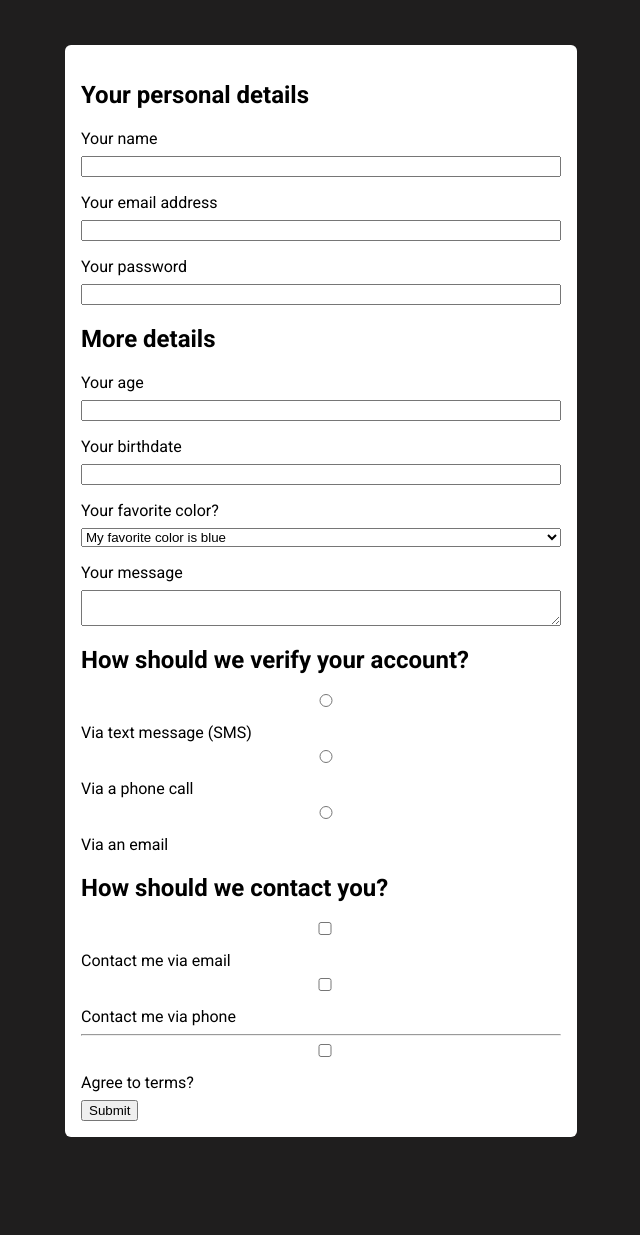
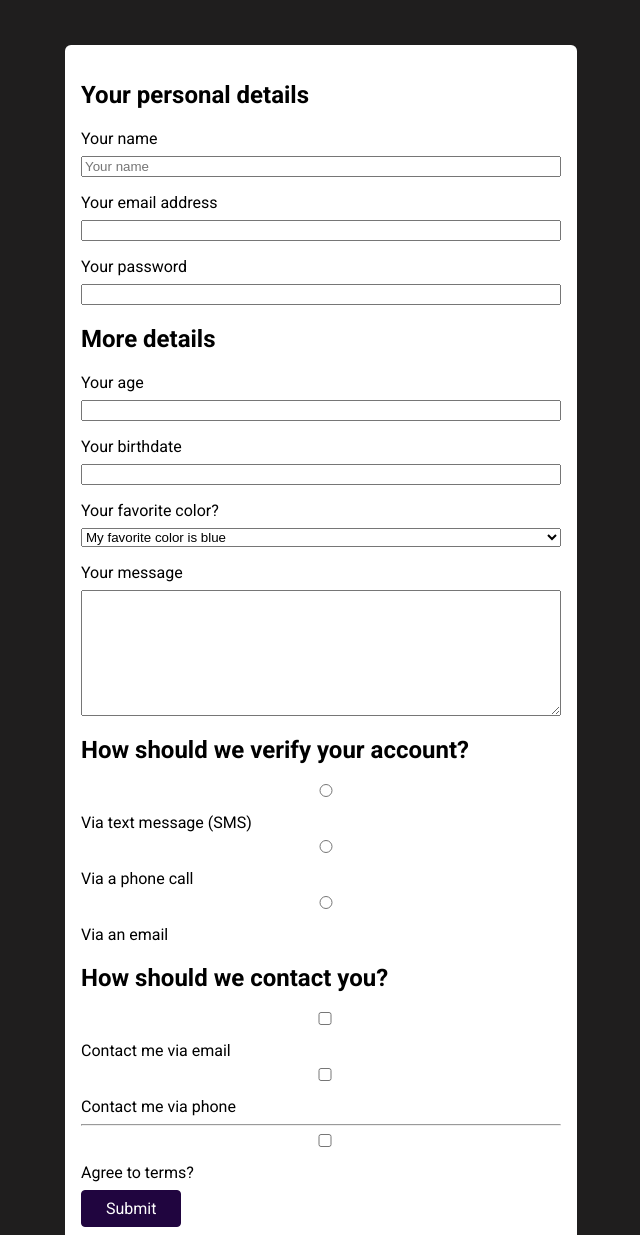
Before and after one commit to NicolasPatrignani/demo-form, a plain HTML site: page index.html in a window 1280 px wide. Shown: the part 62-1297 px from the top of the page, without its empty margins (319-959 px from the left). Before the commit the page ends 1247 px from the top, so only its background shows below. Drawn offline with Linux system fonts and the light colour scheme.

Commit message:
adding styles

```diff
--- a/index.html
+++ b/index.html
@@ -22,7 +22,13 @@
           <ul>
             <li>
               <label for="username">Your name</label>
-              <input type="text" name="user-name" id="username" required />
+              <input
+                type="text"
+                name="user-name"
+                id="username"
+                required
+                placeholder="Your name"
+              />
             </li>
             <li>
               <label for="useremail">Your email address</label>
@@ -80,7 +86,7 @@
 
         <section>
           <label for="usermessage">Your message</label>
-          <textarea name="user-message" id="usermessage"></textarea>
+          <textarea name="user-message" id="usermessage" rows="8"></textarea>
         </section>
 
         <section>
@@ -92,6 +98,7 @@
                 name="verify"
                 id="verify-text-message"
                 value="text-message"
+                required
               />
               <label for="verify-text-message">Via text message (SMS)</label>
             </li>
@@ -101,6 +108,7 @@
                 name="verify"
                 id="verify-phone"
                 value="phone"
+                required
               />
               <label for="verify-phone">Via a phone call</label>
             </li>
@@ -110,6 +118,7 @@
                 name="verify"
                 id="verify-email"
                 value="email"
+                required
               />
               <label for="verify-email">Via an email</label>
             </li>
--- a/style.css
+++ b/style.css
@@ -36,6 +36,27 @@ select {
   box-sizing: border-box;
 }
 
+textarea {
+  resize: vertical;
+}
+
+input:focus,
+textarea:focus {
+  background-color: rgb(219, 190, 253);
+  color: rgb(32, 5, 63);
+  border-color: rgb(32, 5, 63);
+}
+
 button {
   display: block;
+  font: inherit;
+  background-color: rgb(32, 5, 63);
+  color: white;
+  border: 1px solid rgb(32, 5, 63);
+  padding: 0.5rem 1.5rem;
+  border-radius: 4px;
+  cursor: pointer;
 }
+
+button:hover {
+}
```
